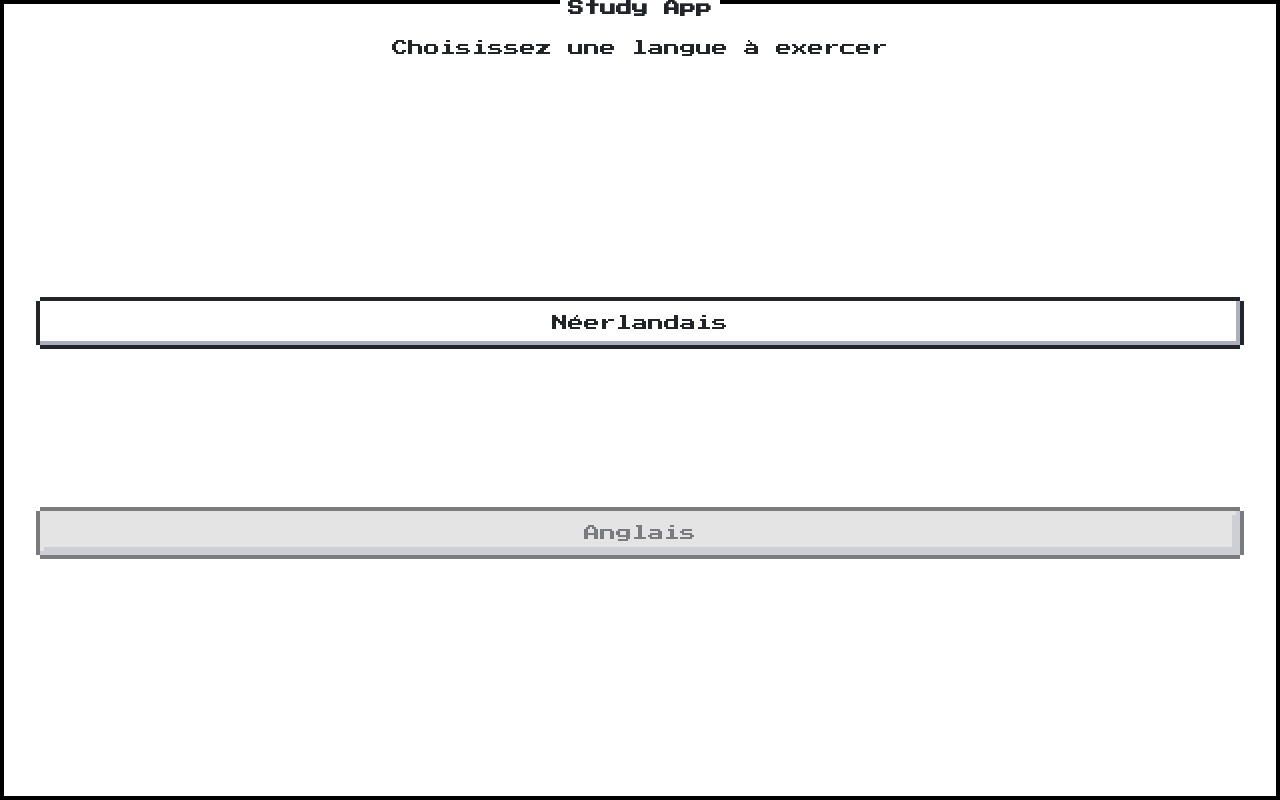
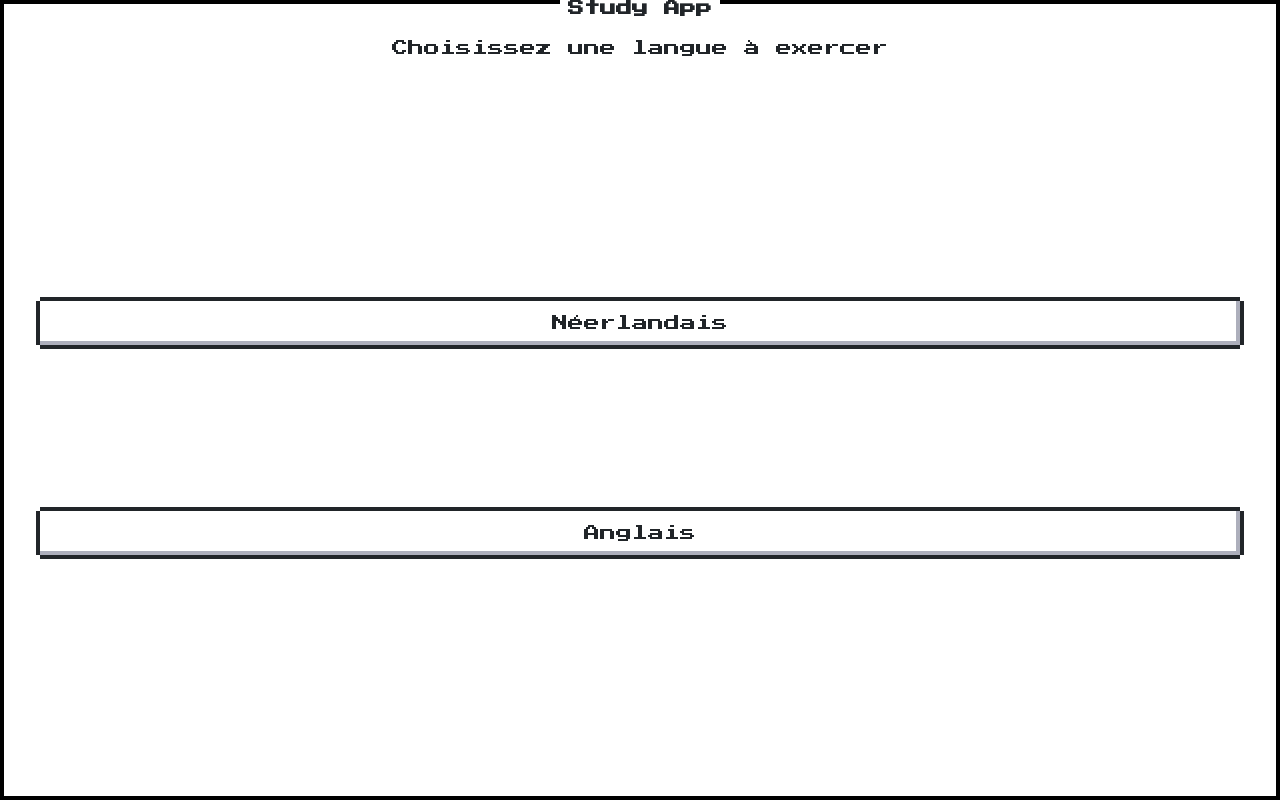
Before and after one commit to xavierbol/study-app, a Vue app: page / in a window 1280 px wide. Built offline with nearby package versions, Linux system fonts and the light colour scheme; no server answers.

Commit message:
Enable the english language in the app

```diff
--- a/src/views/Home.vue
+++ b/src/views/Home.vue
@@ -4,8 +4,8 @@
     :menu="true"
     :center="true"
   >
-    <Button to="/nl"> Néerlandais </Button>
-    <Button to="/en" disabled> Anglais </Button>
+    <Button to="/nl">Néerlandais</Button>
+    <Button to="/en">Anglais</Button>
   </MainContainer>
 </template>
 
```
